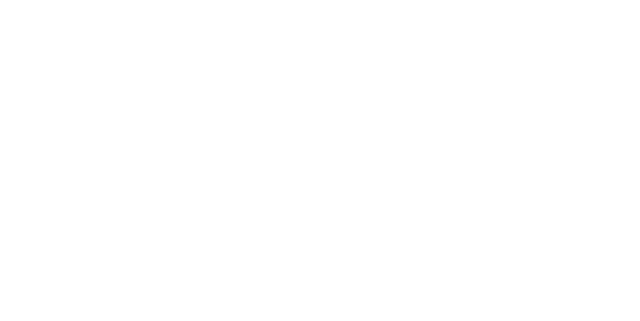
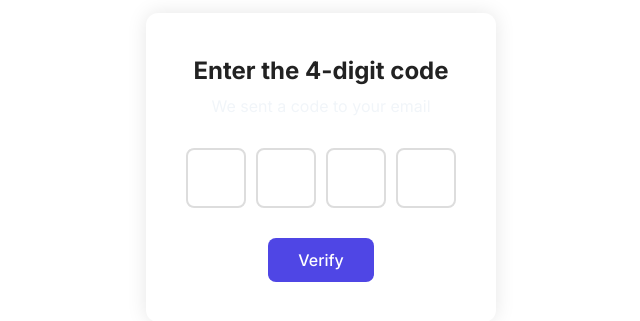
Before and after one commit to Andriantendry/FlexiLearn-Project, a React app in the folder frontend/: page /verify-code in a window 1280 px wide. Before the commit this address had no page. Shown: the part 233-554 px from the top of the page, without its empty margins (319-959 px from the left). Built offline with nearby package versions, Linux system fonts and the light colour scheme; the HTML template or start-up script is replaced by a standard one.

Commit message:
feat:verify-code

```diff
--- a/frontend/src/App.jsx
+++ b/frontend/src/App.jsx
@@ -4,9 +4,11 @@
 import SigninPage from "./pages/signin.jsx";
 import Quiz from "./pages/quiz.jsx";
 import Home from "./pages/home.jsx";
-import QuizResult from './pages/QuizResult';
+import QuizResult from "./pages/QuizResult";
 import ChatPage from "./pages/chat.jsx";
 import Feedback from "./pages/feedback.jsx";
+import VerifyCode from "./pages/verify_code.jsx";
+
 function App() {
   return (
     <Router>
@@ -15,6 +17,7 @@
         <Route path="/signup" element={<SignupPage />} />
         <Route path="/signin" element={<SigninPage />} />
         <Route path="/quiz" element={<Quiz />} />
+        <Route path="/verify-code" element={<VerifyCode />} />
         <Route path="/quiz_result" element={<QuizResult />} />
         <Route path="/chat" element={<ChatPage />} />
         <Route path="/quiz-result" element={<QuizResult />} />
--- /dev/null
+++ b/frontend/src/pages/verify_code.jsx
@@ -0,0 +1,59 @@
+import React, { useState } from "react";
+import "../styles/verify_code.css";
+import { useNavigate } from "react-router-dom";
+
+export default function VerifyCode() {
+  const [code, setCode] = useState(["", "", "", ""]);
+  const email = localStorage.getItem("email");
+  const navigate = useNavigate();
+
+  const handleChange = (value, index) => {
+    if (!/^[0-9]?$/.test(value)) return;
+
+    const newCode = [...code];
+    newCode[index] = value;
+    setCode(newCode);
+  };
+
+  const submitCode = async () => {
+    const finalCode = code.join("");
+
+    const res = await fetch("http://localhost:8000/user/verify-code", {
+      method: "POST",
+      headers: { "Content-Type": "application/json" },
+      body: JSON.stringify({ email, code: finalCode }),
+    });
+
+    const data = await res.json();
+
+    if (res.ok) {
+      localStorage.setItem("user_id", data.id);
+      localStorage.setItem("username", data.username);
+
+      alert("Email confirmé !");
+      navigate("/quiz");
+    } else {
+      alert(data.detail || "Code incorrect !");
+    }
+  };
+
+  return (
+    <div className="code-container">
+      <h2>Enter the 4-digit code</h2>
+      <p>We sent a code to your email</p>
+
+      <div className="code-inputs">
+        {code.map((digit, i) => (
+          <input
+            key={i}
+            maxLength="1"
+            value={digit}
+            onChange={(e) => handleChange(e.target.value, i)}
+          />
+        ))}
+      </div>
+
+      <button onClick={submitCode}>Verify</button>
+    </div>
+  );
+}
--- /dev/null
+++ b/frontend/src/styles/verify_code.css
@@ -0,0 +1,38 @@
+.code-container {
+  background: white;
+  padding: 40px;
+  width: 350px;
+  margin: 100px auto;
+  border-radius: 12px;
+  text-align: center;
+  box-shadow: 0 0 20px rgba(0, 0, 0, 0.1);
+}
+
+.code-inputs {
+  display: flex;
+  justify-content: space-between;
+  margin: 30px 0;
+}
+
+.code-inputs input {
+  width: 60px;
+  height: 60px;
+  font-size: 28px;
+  text-align: center;
+  border-radius: 8px;
+  border: 2px solid #ddd;
+  outline: none;
+}
+
+.code-inputs input:focus {
+  border-color: #4f46e5;
+}
+
+button {
+  background: #4f46e5;
+  color: white;
+  border: none;
+  padding: 12px 30px;
+  border-radius: 8px;
+  cursor: pointer;
+}
```
